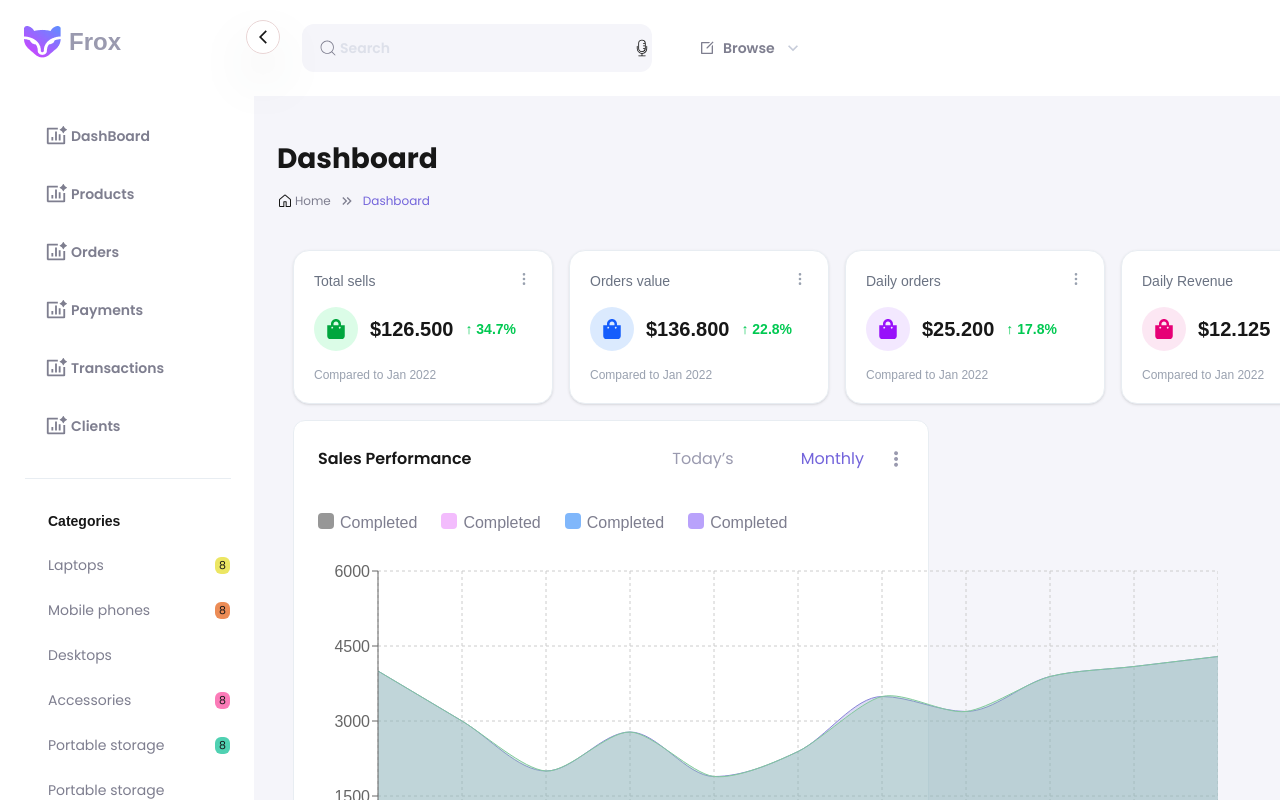
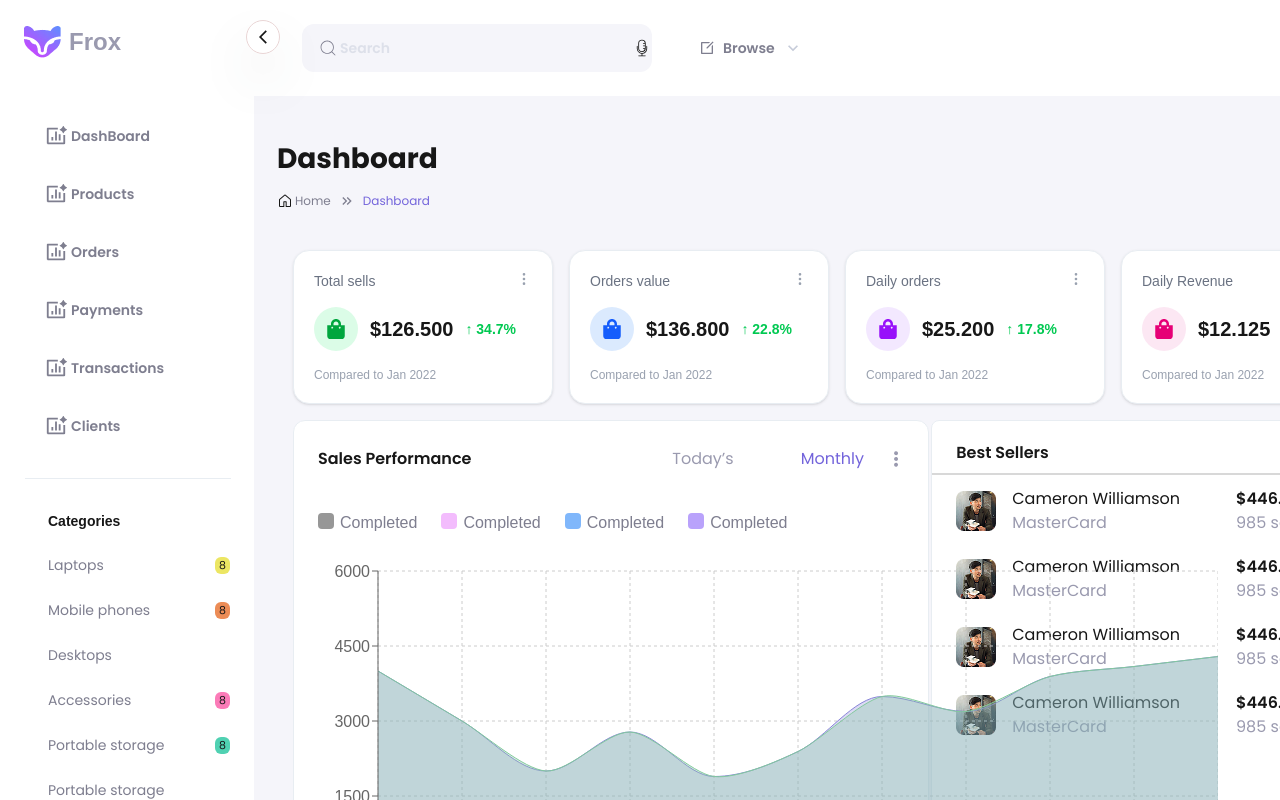
Before and after one commit to RobiMankhinStart/Colour_Cart, a Next.js app: page /dashboard in a window 1280 px wide. Shown: the top 800 px of the page. Built offline with nearby package versions, Linux system fonts and the light colour scheme.

Commit message:
creating dashBoard

```diff
--- a/app/(pages)/(DashBoard)/dashboard/page.js
+++ b/app/(pages)/(DashBoard)/dashboard/page.js
@@ -23,7 +23,7 @@ const page = () => {
       </div>
       {/* ....top  */}
       <Top />
-      <div className="flex items-center justify-between">
+      <div className="flex justify-between">
         <MainChart />
         <BestSellers />
       </div>
--- a/app/components/DashBoard/DashHome/BestSellers.jsx
+++ b/app/components/DashBoard/DashHome/BestSellers.jsx
@@ -1,9 +1,65 @@
 import React from "react";
+import avator2 from "../../../../public/Avatar2.png";
+import avator3 from "../../../../public/Avatar3.png";
+import { SlOptionsVertical } from "react-icons/sl";
+import Image from "next/image";
 
 const BestSellers = () => {
   return (
-    <div className="bg-[#ffff] rounded-lg border border-[#E8EDF2] px-6 py-5">
-      <h3></h3>
+    <div className="bg-[#ffff] rounded-lg border border-[#E8EDF2]  py-5">
+      <div className="flex items-center justify-between px-6 pb-2">
+        <h3 className="text-[16px] font-semibold font-poppins">Best Sellers</h3>
+        <button className="text-[#9A9AAF]">
+          <SlOptionsVertical />
+        </button>
+      </div>
+      <div className="w-full h-0.5 bg-[#D8D8D8]"></div>
+      <div className="flex flex-col gap-2">
+        <div className="mt-3 px-6 flex items-center gap-4">
+          <Image src={avator2} alt="avator2" />
+          <div className="flex flex-col">
+            <h3 className="font-poppins ">Cameron Williamson</h3>
+            <p className="font-poppins text-[#9A9AAF]">MasterCard</p>
+          </div>
+          <div className="flex flex-col ml-10">
+            <h3 className="font-poppins font-semibold">$446.61</h3>
+            <p className="font-poppins text-[#9A9AAF]">985 sales</p>
+          </div>
+        </div>
+        <div className="mt-3 px-6 flex items-center gap-4">
+          <Image src={avator2} alt="avator2" />
+          <div className="flex flex-col">
+            <h3 className="font-poppins ">Cameron Williamson</h3>
+            <p className="font-poppins text-[#9A9AAF]">MasterCard</p>
+          </div>
+          <div className="flex flex-col ml-10">
+            <h3 className="font-poppins font-semibold">$446.61</h3>
+            <p className="font-poppins text-[#9A9AAF]">985 sales</p>
+          </div>
+        </div>
+        <div className="mt-3 px-6 flex items-center gap-4">
+          <Image src={avator2} alt="avator2" />
+          <div className="flex flex-col">
+            <h3 className="font-poppins ">Cameron Williamson</h3>
+            <p className="font-poppins text-[#9A9AAF]">MasterCard</p>
+          </div>
+          <div className="flex flex-col ml-10">
+            <h3 className="font-poppins font-semibold">$446.61</h3>
+            <p className="font-poppins text-[#9A9AAF]">985 sales</p>
+          </div>
+        </div>
+        <div className="mt-3 px-6 flex items-center gap-4">
+          <Image src={avator2} alt="avator2" />
+          <div className="flex flex-col">
+            <h3 className="font-poppins ">Cameron Williamson</h3>
+            <p className="font-poppins text-[#9A9AAF]">MasterCard</p>
+          </div>
+          <div className="flex flex-col ml-10">
+            <h3 className="font-poppins font-semibold">$446.61</h3>
+            <p className="font-poppins text-[#9A9AAF]">985 sales</p>
+          </div>
+        </div>
+      </div>
     </div>
   );
 };
```
Also changed, not shown: public/Avatar2.png (added), public/Avatar3.png (added).
